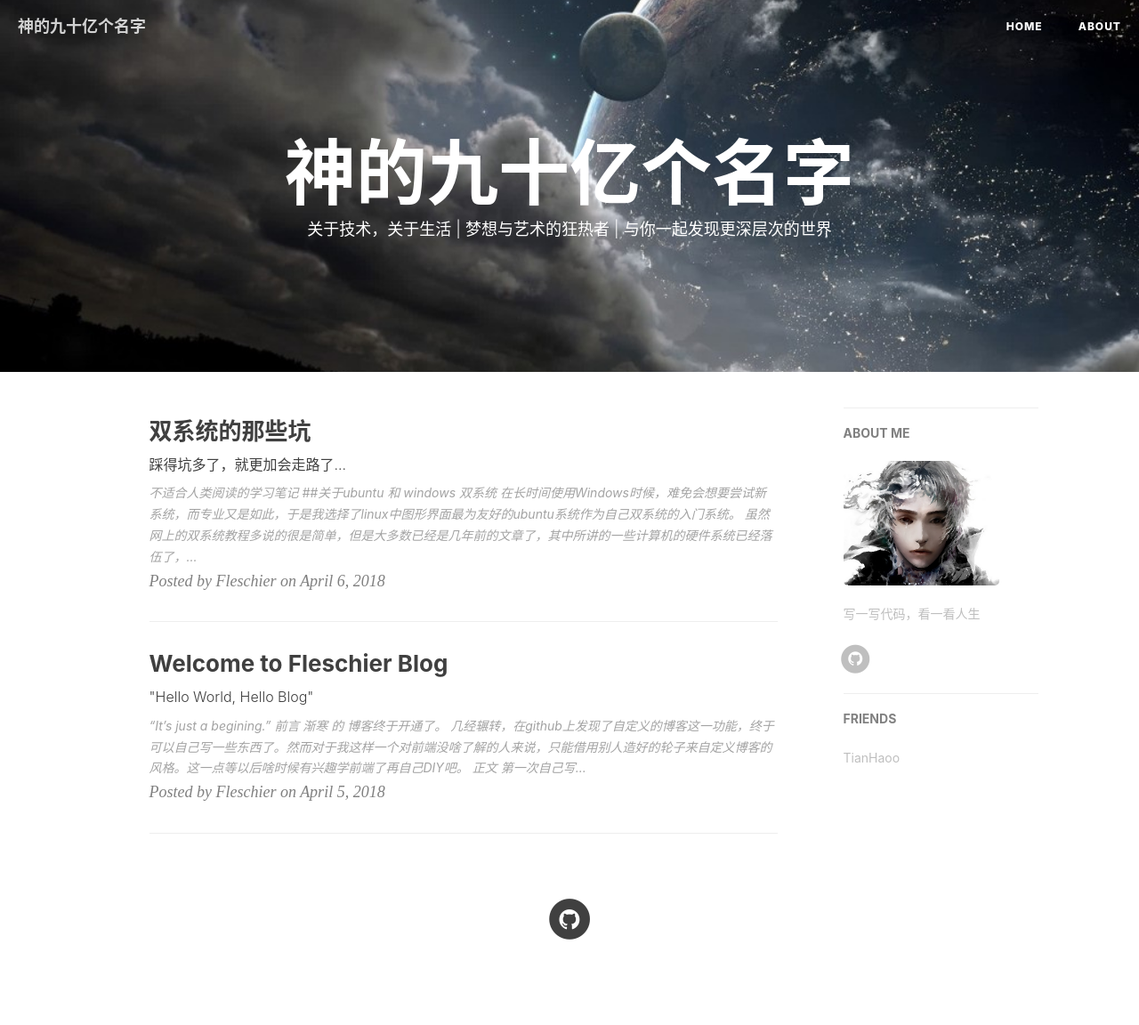
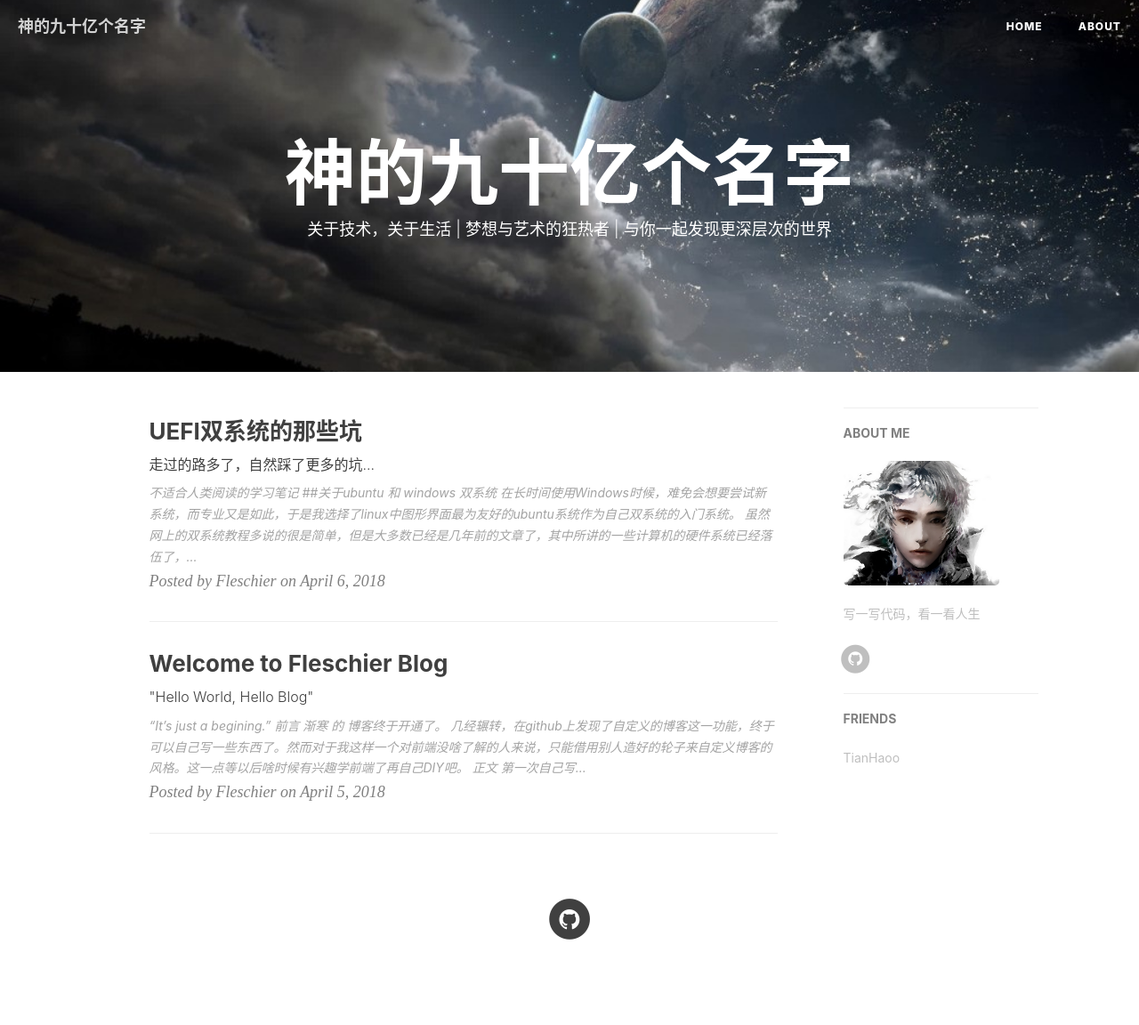
Before and after one commit to Fleschier/Fleschier.github.io, a Jekyll site: the page built from index.html, in a window 1280 px wide. Shown: the whole page at 89% size. Built offline with Jekyll 4.4.1, drawn with Linux system fonts in a browser that asks for light colours; nearby versions of some CDN libraries; the list of posts is cut into pages by our own code; comment, search, counter and statistics services are not loaded; some of the changed lines change nothing that is shown.

Commit message:
final version

```diff
--- a/_posts/2018-04-06-ubuntu-and-windows.markdown
+++ b/_posts/2018-04-06-ubuntu-and-windows.markdown
@@ -1,10 +1,10 @@
 ---
 layout:     post
-title:      "双系统的那些坑"
-subtitle:   "踩得坑多了，就更加会走路了..."
+title:      "UEFI双系统的那些坑"
+subtitle:   "走过的路多了，自然踩了更多的坑..."
 date:       2018-04-06
 author:     "Fleschier"
-header-img: "img/post-2018-04-06.jpg"
+header-img: "img/linux-and-windows/post-2018-04-06.jpg"
 
 ---
 > 不适合人类阅读的学习笔记
@@ -19,10 +19,28 @@
 
 - 如果你的电脑支持legacy模式的话，自行百度一些教程就行了。装好ubuntu系统之后，进入bios将启动顺序整下，将Ubuntu启动器放在Windows boot manager前面就可以了。因为Ubuntu启动器可以调用Windows boot manager 而Windows不能启动Ubuntu。
 
-- 如果你也像我一样，电脑不支持legacy启动，那么下面将要介绍一个非常好用的第三方启动引导程序。
+- 但是，UEFI作为最新的计算机启动模式，肯定要比原来的更加快速，或者如果你也像我一样，电脑不支持legacy启动，那么下面将要介绍一个非常好用的第三方启动引导程序。
 
 ##第三方启动引导程序——refind
 
 - refind是一款功能非常强大的开机启动引导程序，它能够自定义开机界面。你可以吧系统图标，背景什么的换成你自己喜欢的风格。这里附上一张我自己的开机界面![](/img/linux-and-windows/opening-bg.jpg)
 
--
+- refind是一款免费的软件([官方下载地址](http://www.rodsbooks.com/refind/getting.html))，如果你高兴也可以给作者赞助。
+
+- 如果使用UEFI引导方式启动系统的话，**在安装Ubuntu时要预留一个efi分区用来存放开机引导文件**，预留大概200MB-500MB即可。
+
+####Ubuntu下安装
+- 推荐在ubuntu下安装refind，简单到让人不敢相信。你只需要把软件下载下来，在终端运行里面的.shell文件，就会自动安装，无需任何额外的操作，重启系统，进入bios在启动顺序里将rEFInd调为第一个即可。
+
+####Windows下安装
+- 如果你非要不信邪，在Windows下尝试安装的话，我也不反对。首先你需要一个能够进入系统隐藏分区的软件——[DiskGenius](http://www.diskgenius.cn/)。推荐去官网下载正版而不要用盗版（然后去百度激活码...咳咳），毕竟牵涉到系统文件万一崩了别怪我没提醒。
+
+- 第一步，找到你系统的esp分区![](/img/linux-and-windows/ubuntu-boot.jpg)
+
+- 第二步，将下载的refind文件夹及其里面所有的东西全部复制进去。*（注意：虽然DiskGenius支持同时复制多个文件，但是文件夹没法复制，只能自己先手动创建）* **同时必须要自己创建一个refind.conf文件，可以什么都不写但是不能没有。**然后原来的refind.conf-sample文件就可以删除了。![](/img/linux-and-windows/refind-info.jpg)
+
+- 第三步，将一些不需要的文件删除，如果你在网上下载了一些主题的话，也一并把文件复制进去。
+
+- 第四步，下载[bootice](https://bootice.en.softonic.com/?ex=REG-60.2)，打开DIskGenius给你放refind文件的那个分区取个卷标（随便什么都可以，下面有用）。打开bootice——UEFI——修改启动序列![](/img/linux-and-windows/bootice01.jpg)*(也可以顺手吧下面那个下次启动直接进入bios勾上，省的下次进bios要手动)*。点击添加，找到你之前分配盘符的那个盘（也就是esp分区），找到里面的refind文件夹，选择对应你系统的.efi文件，点击确定。![](/img/linux-and-windows/bootice02.jpg)。重启系统，进入bios，将rEFInd启动项调整为第一个即可。*（没有对比就没有伤害，Windows下简直烦死，还不一定成功...）*
+
+- 最后希望各位朋友都能成功在UEFI模式下完成双系统的安装和引导。
```
Also changed, not shown: img/linux-and-windows/bootice01.jpg (added), img/linux-and-windows/bootice02.jpg (added), img/linux-and-windows/post-2018-04-06.jpg (added), img/linux-and-windows/refind-info.jpg (added), img/linux-and-windows/ubuntu-boot.jpg (added).
